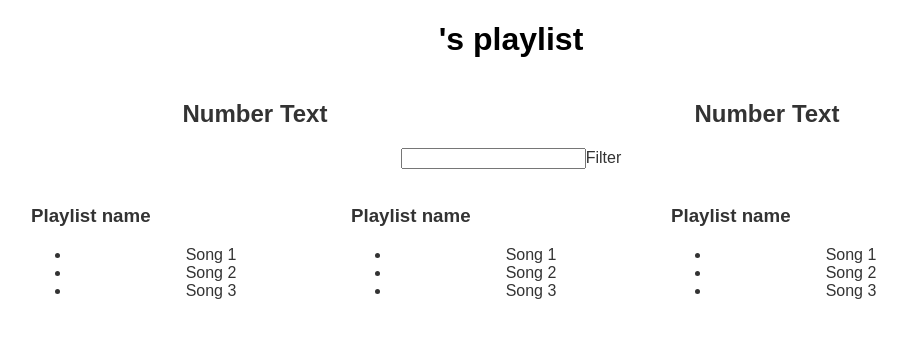
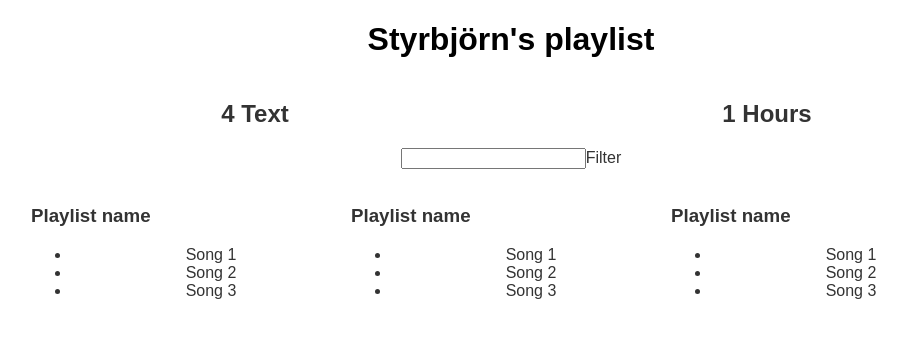
Before and after one commit to styrholm/learning-react, a React (Create React App) app: page / in a window 1280 px wide. Shown: the top 338 px of the page, without its empty margins (129-1036 px from the left). Built offline with nearby package versions, Linux system fonts and the light colour scheme.

Commit message:
Added fakeserverdata for playlist and hourscounter

```diff
--- a/src/App.js
+++ b/src/App.js
@@ -8,33 +8,62 @@ let defaultStyle = {
 }
 
 let fakeServerData = {
-  user: 'Styrbjörn',
+  user: {
+    name: 'Styrbjörn',
     playlists: [
       {
         name: 'Songs chosen by Styrbjörn',
-      songs: ['Let Yourself Down', 'After Rain', 'Broken']
+        songs: [
+          {name: 'Let Yourself Down', duration: 438},
+          {name: 'After Rain', duration: 370},
+          {name: 'Broken', duration: 280}]
       },
       {
         name: 'Songs chosen by Marthe',
-      songs: ['Searchlight', 'I am not the only traveller', 'Girl from the sea']
+        songs: [
+          {name: 'Searchlight', duration: 321},
+          {name: 'I am not the only traveller', duration: 281},
+          {name: 'Girl from the sea', duration: 178}]
       },
       {
         name: 'Travel songs',
-      songs: ['Crete', 'Home', 'Better with you']
+        songs: [
+          {name: 'Crete', duration: 310},
+          {name: 'Home', duration: 233},
+          {name: 'Better with you', duration: 247}]
       },
       {
         name: 'Travel songs v2',
-      songs: ['Crete', 'Home', 'Better with you']
+        songs: [
+          {name: 'Crete', duration: 310},
+          {name: 'Home', duration: 233},
+          {name: 'Better with you', duration: 247}]
       }
     ]
-
+  }
 }
 
-class Aggregate extends Component {
+class PlaylistCounter extends Component {
   render() {
     return (
       <div style={{...defaultStyle, width:'40%', display:'inline-block'}}>
-        <h2>Number Text</h2>
+        <h2>{this.props.playlists.length} Text</h2>
+      </div>
+    );
+  }
+}
+
+class HoursCounter extends Component {
+  render() {
+    let allSongs = this.props.playlists.reduce((songs, eachPlaylist) => {
+      return songs.concat(eachPlaylist.songs)
+    }, [])
+    let totalDuration = allSongs.reduce((sum, eachSong) => {
+      return Math.ceil((sum + eachSong.duration)/3600)
+    }, 0)
+    return (
+      <div style={{...defaultStyle, width:'40%', display:'inline-block'}}>
+        <h2>{totalDuration} Hours</h2>
       </div>
     );
   }
@@ -74,23 +103,27 @@ class App extends Component {
   }
 
   componentDidMount() {
+    setTimeout(() => {
     this.setState({serverData : fakeServerData})
+    }, 1000)
   }
 
   render() {
 
     return (
       <div className="App">
-        <h1>
-          { this.state.serverData.user &&
-            this.state.serverData.user.name}'s playlist
+       { this.state.serverData.user ?
+       <div>
+          <h1>{this.state.serverData.user.name}'s playlist
           </h1>
-        <Aggregate/>
-        <Aggregate/>
+          <PlaylistCounter playlists={this.state.serverData.user.playlists}/>
+          <HoursCounter playlists={this.state.serverData.user.playlists}/>
           <Filter/>
           <Playlist/>
           <Playlist/>
           <Playlist/>
+      </div> : <h1 style={defaultStyle}>Loading...</h1>
+        }
       </div>
     );
   }
```
Lines whose indentation alone changed are shown as unchanged.
